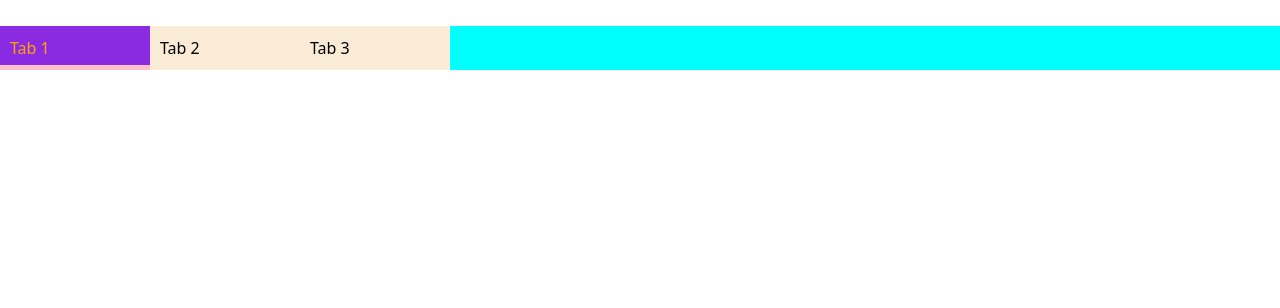
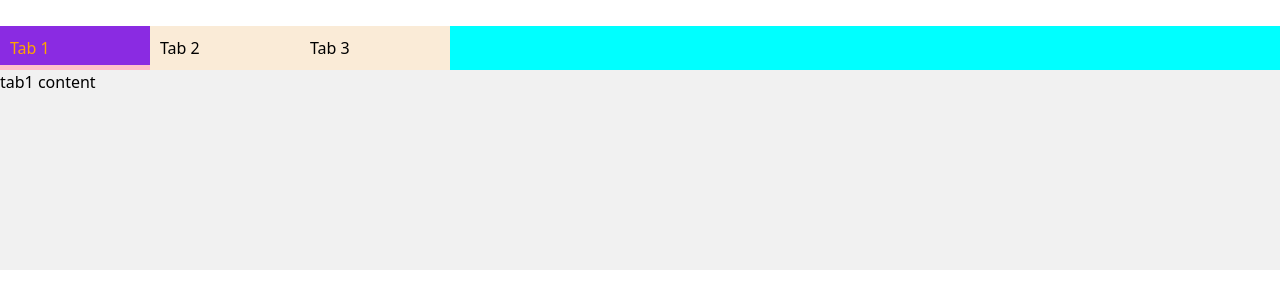
Before and after one commit to geforcesong/react-course, a React (Vite) app: page / in a window 1280 px wide. Shown: the part 254-562 px from the top of the page. Built offline with nearby package versions, Linux system fonts and the light colour scheme.

Commit message:
added content

```diff
--- a/src/components/SimpleTab/index.module.scss
+++ b/src/components/SimpleTab/index.module.scss
@@ -28,3 +28,8 @@
     transition: all 0.3s ease-in-out;
   }
 }
+
+.content-container {
+  background-color: #f1f1f1;
+  min-height: 200px;
+}
--- a/src/components/SimpleTab/index.tsx
+++ b/src/components/SimpleTab/index.tsx
@@ -6,6 +6,7 @@ export interface TabItem {
   component: JSX.Element | string;
   active: boolean;
   disabled: boolean;
+  content?: JSX.Element;
 }
 
 export interface Props {
@@ -31,6 +32,7 @@ const SimpleTab: React.FC<Props> = ({ items, onTabChanged }) => {
   } as React.CSSProperties;
 
   return (
+    <>
       <div className={styles['tab-container']} style={constainerStyle}>
         {items.map((item: TabItem) => {
           return (
@@ -49,6 +51,17 @@ const SimpleTab: React.FC<Props> = ({ items, onTabChanged }) => {
         })}
         <div className={styles.indicator}></div>
       </div>
+      {items.map((item: TabItem) => {
+        if (!item.content || !item.active) {
+          return null;
+        }
+        return (
+          <div key={item.id} className={styles['content-container']}>
+            {item.content}
+          </div>
+        );
+      })}
+    </>
   );
 };
 
--- a/src/pages/HomePage.tsx
+++ b/src/pages/HomePage.tsx
@@ -11,6 +11,7 @@ const tabItems = [
     active: true,
     disabled: false,
     progressValue: 0.3,
+    content: <div>tab1 content</div>,
   },
   {
     id: 2,
@@ -18,6 +19,7 @@ const tabItems = [
     active: false,
     disabled: false,
     progressValue: 0.2,
+    content: <div>tab2 content</div>,
   },
   {
     id: 3,
@@ -25,6 +27,7 @@ const tabItems = [
     active: false,
     disabled: false,
     progressValue: 0.6,
+    content: <div>tab3 content</div>,
   },
 ];
 
```
Lines whose indentation alone changed are shown as unchanged.
